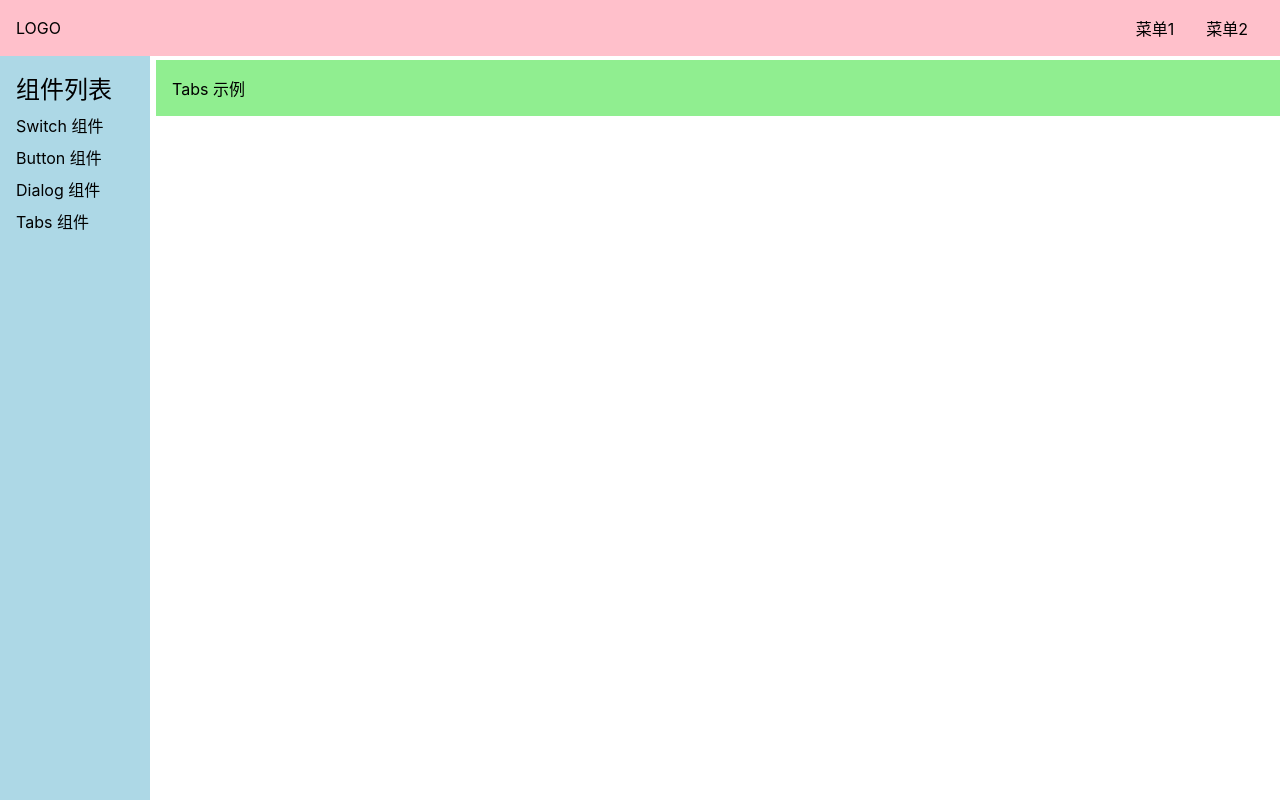
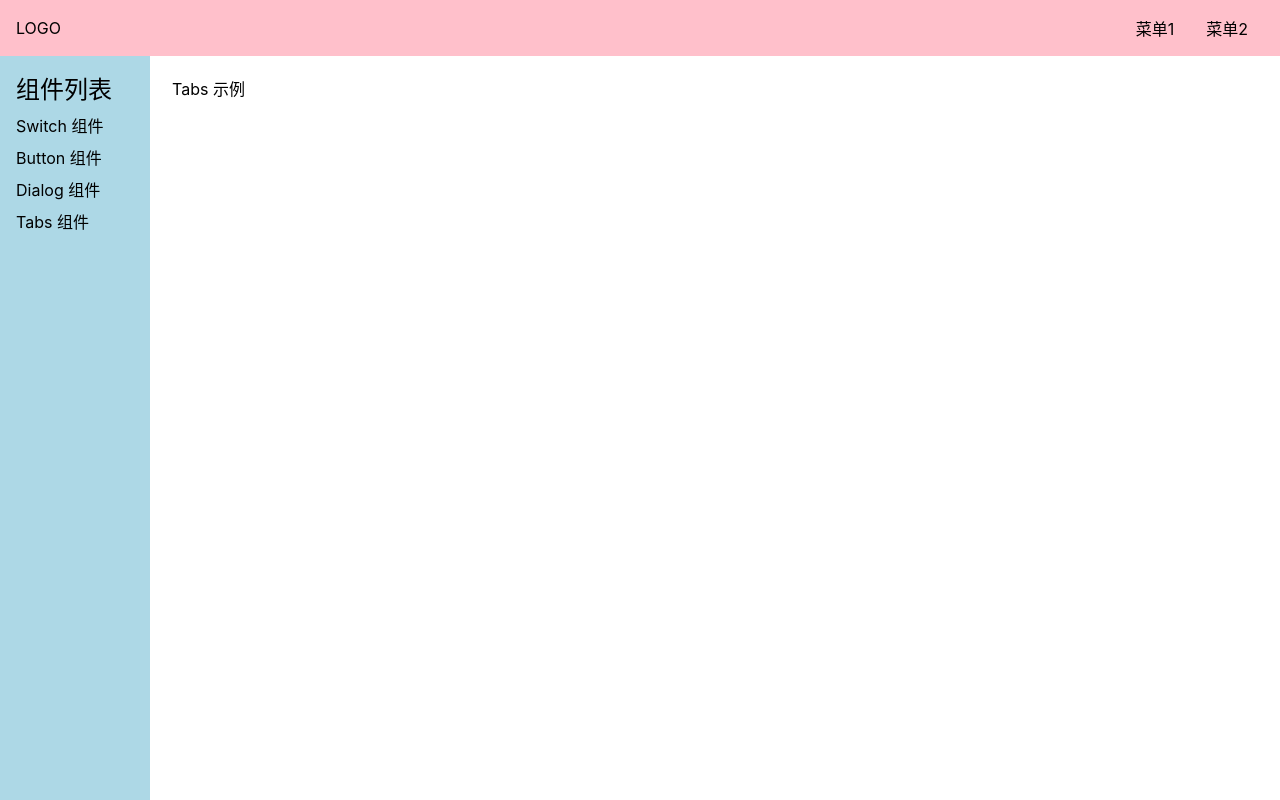
Before and after one commit to xinchi-H/Vue3-xc-Ui, a Vue app: page /#/doc/tabs in a window 1280 px wide. Built offline with nearby package versions, Linux system fonts and the light colour scheme.

Commit message:
💄 💄

```diff
--- a/src/lib/switch.vue
+++ b/src/lib/switch.vue
@@ -38,7 +38,7 @@ $h2: $h - 4px;
   width: $h * 2;
   border: none;
   border-radius: $h / 2;
-  background: grey;
+  background: #bfbfbf;
 
   > span {
     position: absolute;
@@ -48,7 +48,7 @@ $h2: $h - 4px;
     width: $h2;
     background: white;
     border-radius: $h2 / 2;
-    transition: left 250ms;
+    transition: all 250ms;
   }
   &.xc-checked {
     background: #1890ff;
--- a/src/views/Doc.vue
+++ b/src/views/Doc.vue
@@ -68,7 +68,7 @@ export default {
   > main {
     flex-grow: 1;
     padding: 16px;
-    background: lightgreen;
+    background: white;
   }
 }
 
```
